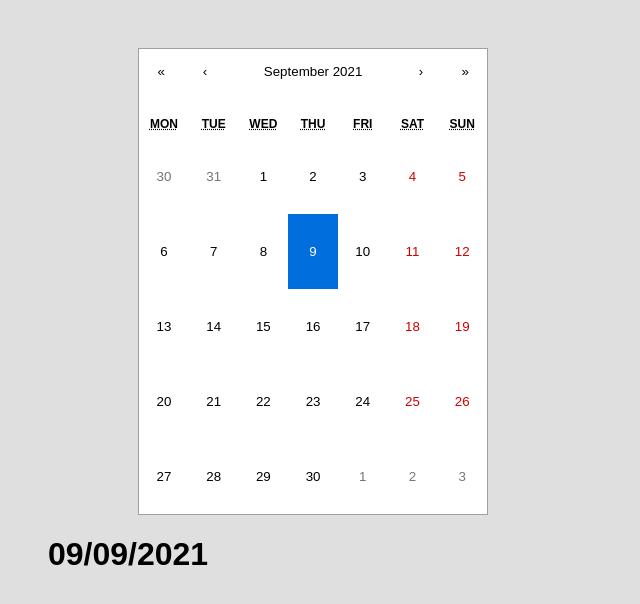
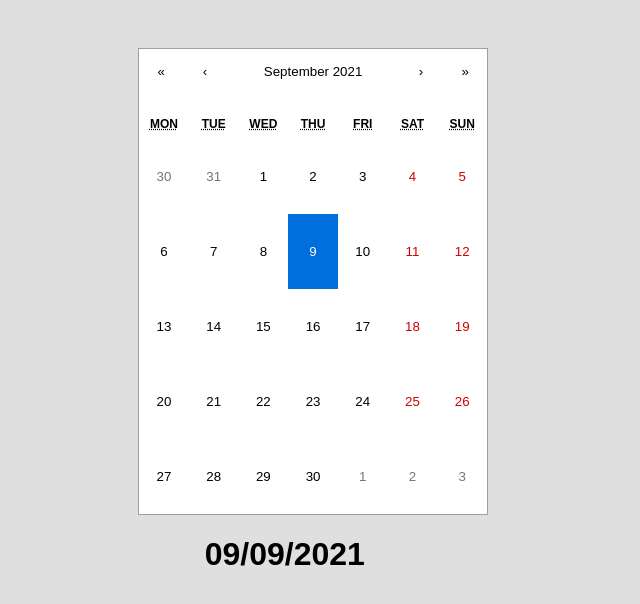
Before and after one commit to axlengblom/calendar-with-todo, a React (Create React App) app: page / in a window 1280 px wide. Shown: the top 604 px of the page, without its empty margins (0-640 px from the left). Built offline with nearby package versions, Linux system fonts and the light colour scheme.

Commit message:
fixed some styling

```diff
--- a/src/App.css
+++ b/src/App.css
@@ -35,11 +35,14 @@ ul {
   margin: auto;
 }
 
+.lookgooddiv {
+  width: 40%;
+}
+
 .dailytodos {
   display: flex;
   flex-direction: column;
-  align-items: flex-start;
-  float: left;
+  align-items: center;
   width: 40%;
   margin: 0;
 }
--- a/src/components/CalendarDisplay.js
+++ b/src/components/CalendarDisplay.js
@@ -83,6 +83,7 @@ const CalendarDisplay = () => {
         onUpdate={changeDateState}
         dateToLookUp={moment(dateState).format("L")}
       />
+      <div className="lookgooddiv"></div>
     </div>
   );
 };
```
